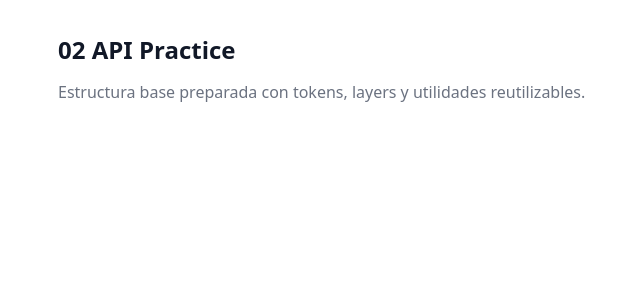
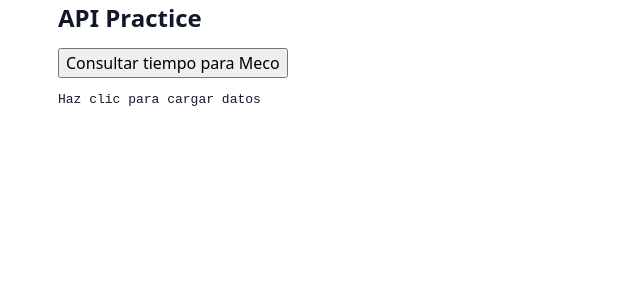
Before and after one commit to agdwm/UDEMY_08_weather_api_react_typescript_css_storybook, a React (Vite) app: page / in a window 1280 px wide. Shown: the top 300 px of the page, without its empty margins (32-672 px from the left). Built offline with nearby package versions, Linux system fonts and the light colour scheme.

Commit message:
feat: implement BASIC weather fetching functionality and enhance error handling in App component

```diff
--- a/src/App.tsx
+++ b/src/App.tsx
@@ -1,12 +1,49 @@
+import type { Weather } from "@/types/weather-interface";
+import { useState } from "react";
+
 const App = () => {
+  const [outputWeather, setOutputWeather] = useState(
+    "Haz clic para cargar datos",
+  );
+
+  const fetchWeather = async (city: string): Promise<void> => {
+    const baseUrl = import.meta.env.VITE_API_BASE_URL;
+    const API_KEY = import.meta.env.VITE_WEATHER_API_KEY;
+    const requestUrl = `${baseUrl}?key=${API_KEY}&q=${encodeURIComponent(city)}&aqi=no`;
+
+    try {
+      setOutputWeather("Cargando datos...");
+
+      const response = await fetch(requestUrl);
+
+      if (!response.ok) {
+        throw new Error(`Error on fetching data (${response.statusText})`);
+      }
+
+      const data: Weather = await response.json();
+      setOutputWeather(JSON.stringify(data, null, 2));
+    } catch (error) {
+      if (error instanceof Error) {
+        setOutputWeather(`Error on fetching data, ${error.message}`);
+      } else {
+        setOutputWeather(`Error desconocido al consultar la API`);
+      }
+    }
+  };
+
   return (
-    <main className="u-container u-py-6">
+    <main className="u-container">
       <section className="u-flow">
-        <h1>02 API Practice</h1>
-        <p className="u-muted">
-          Estructura base preparada con tokens, layers y utilidades
-          reutilizables.
-        </p>
+        <h1>API Practice</h1>
+        <button
+          className="u-btn u-focus-ring"
+          onClick={() => {
+            fetchWeather("Meco, Spain");
+          }}
+        >
+          Consultar tiempo para Meco
+        </button>
+        {outputWeather && <pre>{outputWeather}</pre>}
       </section>
     </main>
   );
--- a/src/main.tsx
+++ b/src/main.tsx
@@ -1,7 +1,7 @@
 import { StrictMode } from "react";
 import { createRoot } from "react-dom/client";
 import "@/styles/index.css";
-import App from "@/App.tsx";
+import App from "@/App";
 
 createRoot(document.getElementById("root")!).render(
   <StrictMode>
--- a/src/styles/utilities.css
+++ b/src/styles/utilities.css
@@ -26,6 +26,15 @@
     overflow: hidden;
     text-overflow: ellipsis;
     white-space: nowrap;
+  }
+
+  /*
+ * Respeta saltos de línea y espacios para mostrar texto/JSON formateado.
+ * Uso: class="u-pre-wrap"
+ */
+  .u-pre-wrap {
+    white-space: pre-wrap;
+    overflow-wrap: anywhere;
   }
 
   /*
```
